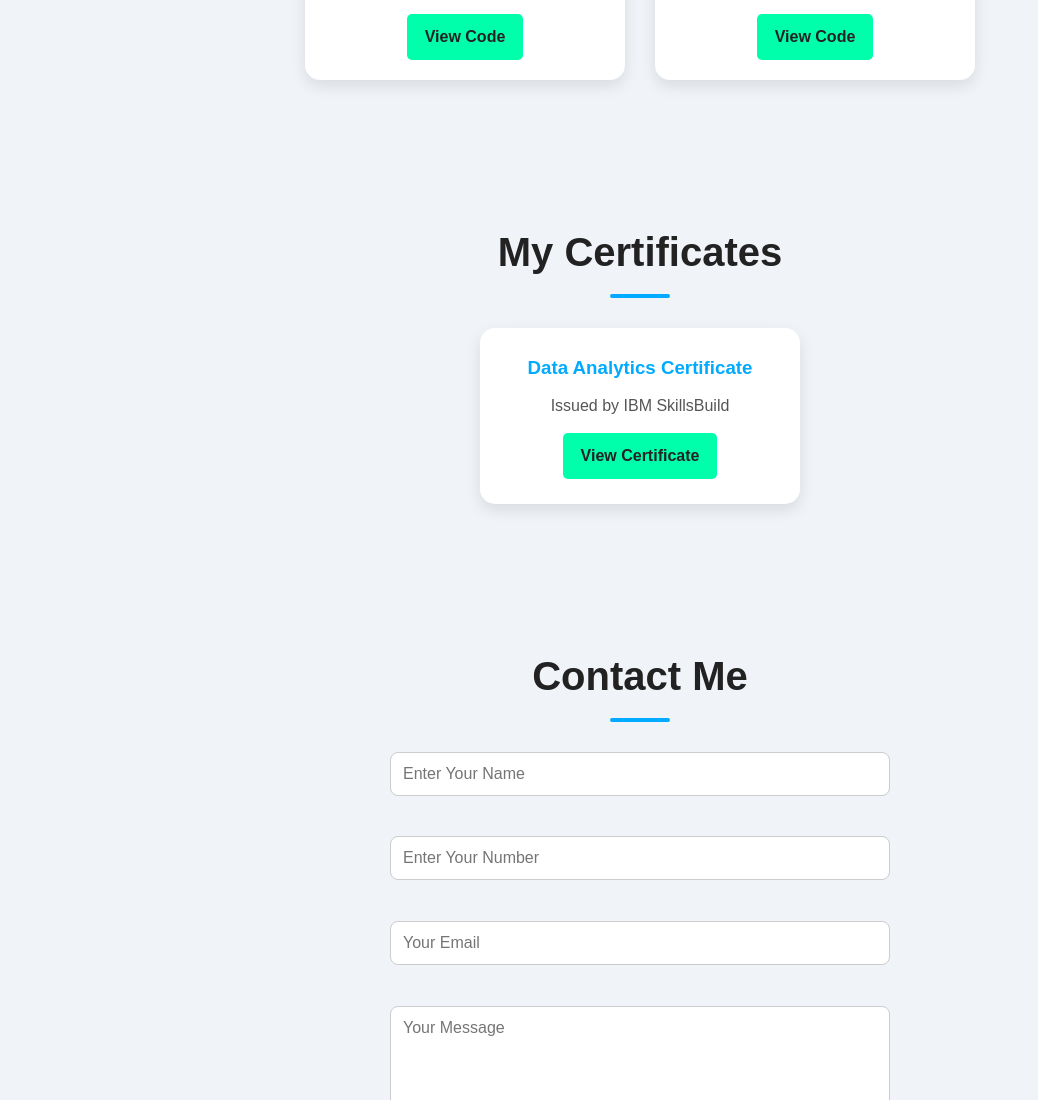
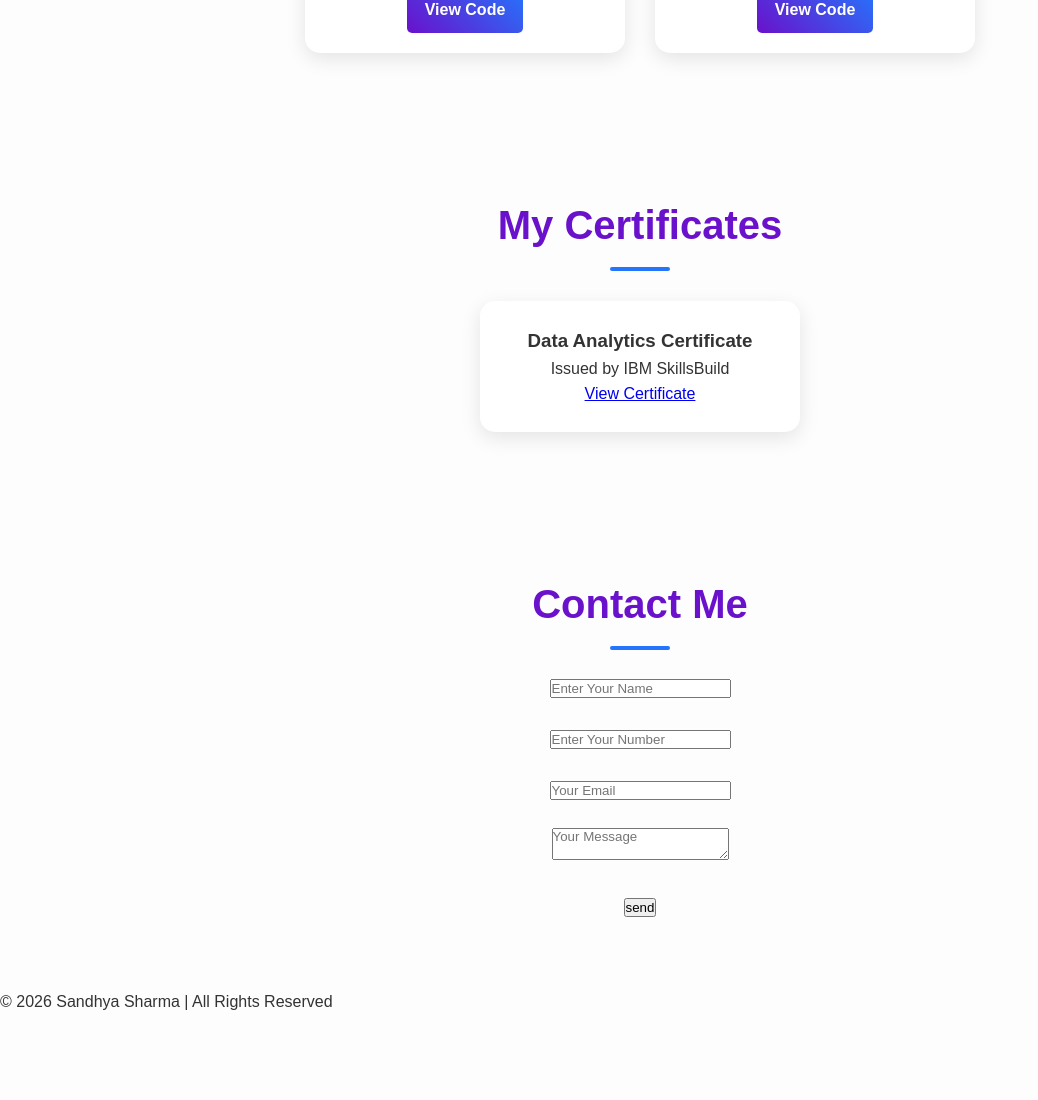
Before and after one commit to sharmasandhya12/portfolio-2, a plain HTML site: page index.html in a window 1280 px wide. Shown: the part 1700-2800 px from the top of the page, without its empty margins (0-1038 px from the left). After the commit the page ends 2715 px from the top, so only its background shows below. Drawn offline with Linux system fonts and the light colour scheme.

Commit message:
Update style.css

```diff
--- a/style.css
+++ b/style.css
@@ -3,18 +3,18 @@
     margin: 0;
     padding: 0;
     box-sizing: border-box;
-    font-family: 'Arial', sans-serif;
+    font-family: 'Poppins', sans-serif;
 }
 
 body {
-    background-color: #f0f4f8;
+    background-color: #fdfdfd;
     color: #333;
     line-height: 1.6;
 }
 
 /* ========== Header ========== */
 header {
-    background: linear-gradient(90deg, #00aaff, #00ffaa);
+    background: linear-gradient(90deg, #6a11cb, #2575fc); /* Purple to Blue gradient */
     color: #fff;
     padding: 25px 0;
     text-align: center;
@@ -22,13 +22,11 @@ header {
     top: 0;
     z-index: 1000;
     box-shadow: 0 4px 6px rgba(0,0,0,0.1);
-    transition: all 0.3s ease;
 }
 
 header h2 {
-    font-size: 2em;
+    font-size: 2.2em;
     margin-bottom: 10px;
-    letter-spacing: 1px;
 }
 
 header nav a {
@@ -40,7 +38,7 @@ header nav a {
 }
 
 header nav a:hover {
-    color: #ffdd00;
+    color: #ffdd59;
     transform: scale(1.1);
 }
 
@@ -48,21 +46,20 @@ header nav a:hover {
 section {
     padding: 70px 20px;
     text-align: center;
-    scroll-margin-top: 80px;
 }
 
 section h2 {
     font-size: 2.5em;
-    margin-bottom: 30px;
-    color: #222;
+    margin-bottom: 25px;
     position: relative;
+    color: #6a11cb;
 }
 
 section h2::after {
     content: '';
     width: 60px;
     height: 4px;
-    background: #00aaff;
+    background: #2575fc;
     display: block;
     margin: 10px auto 0;
     border-radius: 2px;
@@ -71,15 +68,14 @@ section h2::after {
 /* ========== Home Section ========== */
 #home h1 {
     font-size: 3em;
-    margin-bottom: 20px;
-    color: #00aaff;
+    color: #6a11cb;
     animation: fadeInDown 1s ease forwards;
 }
 
 #home p {
     font-size: 1.2em;
+    color: #555;
     margin-bottom: 25px;
-    color: #555;
     animation: fadeInUp 1s ease forwards;
 }
 
@@ -88,9 +84,9 @@ section h2::after {
     height: 220px;
     border-radius: 50%;
     object-fit: cover;
-    border: 5px solid #00aaff;
-    box-shadow: 0 8px 15px rgba(0,0,0,0.2);
-    transition: transform 0.3s;
+    border: 5px solid #2575fc;
+    box-shadow: 0 8px 20px rgba(0,0,0,0.2);
+    transition: transform 0.4s;
 }
 
 #home img:hover {
@@ -99,11 +95,12 @@ section h2::after {
 
 /* Animations */
 @keyframes fadeInDown {
-    0% { opacity: 0; transform: translateY(-30px); }
+    0% { opacity: 0; transform: translateY(-40px); }
     100% { opacity: 1; transform: translateY(0); }
 }
+
 @keyframes fadeInUp {
-    0% { opacity: 0; transform: translateY(30px); }
+    0% { opacity: 0; transform: translateY(40px); }
     100% { opacity: 1; transform: translateY(0); }
 }
 
@@ -113,7 +110,6 @@ section h2::after {
     margin: 0 auto;
     font-size: 1.1em;
     color: #555;
-    line-height: 1.8;
 }
 
 /* ========== Skills Section ========== */
@@ -126,14 +122,14 @@ section h2::after {
 }
 
 .skill {
-    background: linear-gradient(135deg, #00aaff, #00ffaa);
+    background: linear-gradient(135deg, #6a11cb, #2575fc);
     color: #fff;
     padding: 20px;
     border-radius: 15px;
     width: 140px;
     text-align: center;
     box-shadow: 0 6px 15px rgba(0,0,0,0.2);
-    transition: transform 0.3s, box-shadow 0.3s;
+    transition: transform 0.4s, box-shadow 0.4s;
 }
 
 .skill img {
@@ -143,8 +139,8 @@ section h2::after {
 }
 
 .skill:hover {
-    transform: translateY(-8px) rotate(-3deg);
-    box-shadow: 0 10px 20px rgba(0,0,0,0.3);
+    transform: translateY(-10px) rotate(-3deg);
+    box-shadow: 0 10px 25px rgba(0,0,0,0.3);
 }
 
 /* ========== Projects Section ========== */
@@ -162,8 +158,8 @@ section h2::after {
     padding: 20px;
     border-radius: 15px;
     text-align: center;
-    box-shadow: 0 6px 15px rgba(0,0,0,0.1);
-    transition: transform 0.3s, box-shadow 0.3s;
+    box-shadow: 0 6px 20px rgba(0,0,0,0.1);
+    transition: transform 0.4s, box-shadow 0.4s;
 }
 
 .project-card img {
@@ -176,7 +172,7 @@ section h2::after {
 
 .project-card h3 {
     margin-bottom: 10px;
-    color: #00aaff;
+    color: #6a11cb;
 }
 
 .project-card p {
@@ -187,22 +183,22 @@ section h2::after {
 .project-card a {
     display: inline-block;
     padding: 10px 18px;
-    background: #00ffaa;
-    color: #222;
+    background: linear-gradient(45deg, #6a11cb, #2575fc);
+    color: #fff;
     font-weight: bold;
     border-radius: 5px;
     text-decoration: none;
-    transition: transform 0.3s, background 0.3s;
+    transition: transform 0.3s, box-shadow 0.3s;
 }
 
 .project-card a:hover {
-    background: #00cc88;
     transform: scale(1.05);
+    box-shadow: 0 5px 15px rgba(0,0,0,0.3);
 }
 
 .project-card:hover {
     transform: translateY(-7px);
-    box-shadow: 0 10px 20px rgba(0,0,0,0.25);
+    box-shadow: 0 10px 25px rgba(0,0,0,0.25);
 }
 
 /* ========== Certificates Section ========== */
@@ -220,104 +216,5 @@ section h2::after {
     border-radius: 15px;
     width: 320px;
     text-align: center;
-    box-shadow: 0 6px 15px rgba(0,0,0,0.1);
-    transition: transform 0.3s, box-shadow 0.3s;
-}
-
-.certificate-card h3 {
-    margin-bottom: 10px;
-    color: #00aaff;
-}
-
-.certificate-card p {
-    color: #555;
-    margin-bottom: 15px;
-}
-
-.certificate-card a {
-    display: inline-block;
-    padding: 10px 18px;
-    background: #00ffaa;
-    color: #222;
-    font-weight: bold;
-    border-radius: 5px;
-    text-decoration: none;
-    transition: transform 0.3s, background 0.3s;
-}
-
-.certificate-card a:hover {
-    background: #00cc88;
-    transform: scale(1.05);
-}
-
-.certificate-card:hover {
-    transform: translateY(-7px);
-    box-shadow: 0 10px 20px rgba(0,0,0,0.25);
-}
-
-/* ========== Contact Section ========== */
-#contact form {
-    max-width: 500px;
-    margin: 0 auto;
-    text-align: left;
-}
-
-#contact input, #contact textarea {
-    width: 100%;
-    padding: 12px;
-    margin-bottom: 15px;
-    border-radius: 8px;
-    border: 1px solid #ccc;
-    font-size: 1em;
-}
-
-#contact textarea {
-    resize: none;
-    height: 120px;
-}
-
-#contact button {
-    width: 100%;
-    padding: 12px;
-    border: none;
-    background: #00aaff;
-    color: #fff;
-    font-size: 1.1em;
-    border-radius: 8px;
-    cursor: pointer;
-    transition: background 0.3s, transform 0.3s;
-}
-
-#contact button:hover {
-    background: #0077aa;
-    transform: scale(1.05);
-}
-
-/* ========== Footer ========== */
-.footer {
-    background: #222;
-    color: #fff;
-    text-align: center;
-    padding: 25px 0;
-    font-size: 1em;
-    letter-spacing: 0.5px;
-}
-
-/* ========== Responsive ========== */
-@media (max-width: 768px) {
-    .skills-container, .project-container, .certificate-container {
-        flex-direction: column;
-        align-items: center;
-    }
-
-    header nav {
-        display: flex;
-        flex-direction: column;
-        gap: 10px;
-    }
-
-    #home img {
-        width: 180px;
-        height: 180px;
-    }
-}
+    box-shadow: 0 6px 20px rgba(0,0,0,0.1);
+    transition: transform 0.4s, box-shadow
```
